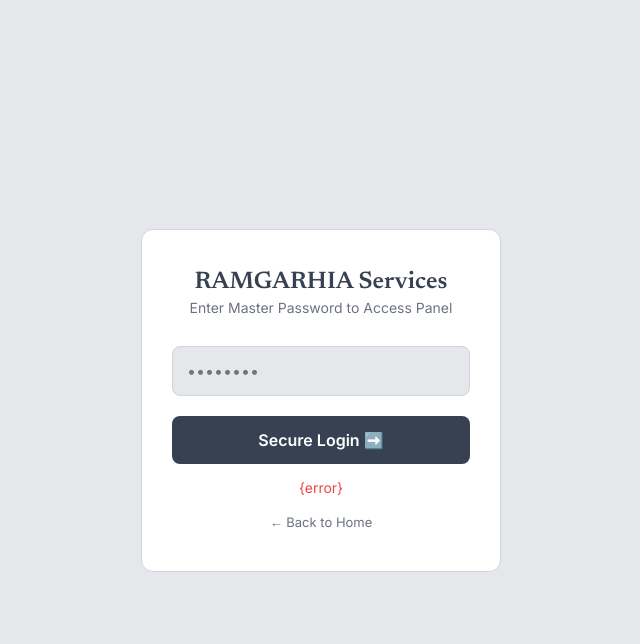
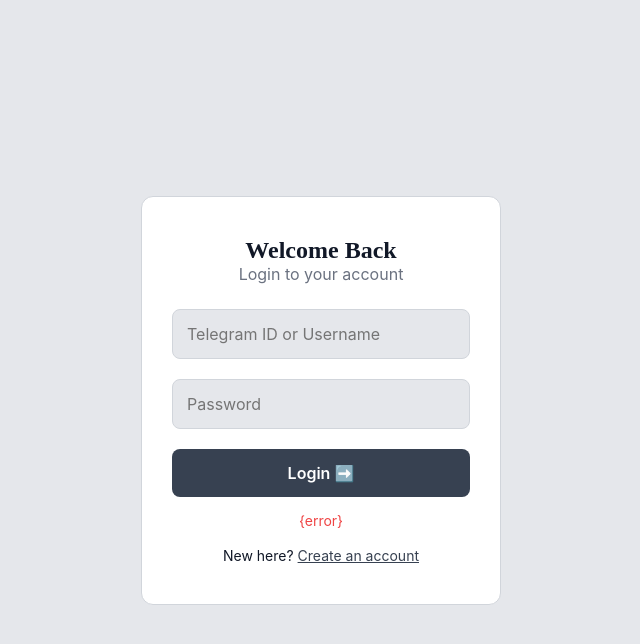
Before and after one commit to LKDlovepreet/New-Drama-Bot, a Python web app: template dashboard/templates/login.html in a window 1280 px wide. Shown: the top 644 px of the page, without its empty margins (319-959 px from the left). Run offline with Jinja, Linux system fonts and the light colour scheme; the template is opened without the code that fills it, so the values that code supplies are empty.

Commit message:
Update login.html

```diff
--- a/dashboard/templates/login.html
+++ b/dashboard/templates/login.html
@@ -4,24 +4,23 @@
     <meta charset="UTF-8">
     <meta name="viewport" content="width=device-width, initial-scale=1.0">
     <title>Login - RAMGARHIA Services</title>
-    <link href="https://fonts.googleapis.com/css2?family=Inter:wght@400;500;600&family=Newsreader:opsz,wght@6..72,600&display=swap" rel="stylesheet">
-    <link rel="stylesheet" href="/static/style.css?v=3.0">
+    <link rel="stylesheet" href="/static/style.css?v=5.0">
 </head>
 <body class="auth-body">
     <div class="auth-container">
         <div class="auth-box">
-            <div class="auth-header">
-                <h2 style="font-family: 'Newsreader', serif; color: var(--bg-header);">RAMGARHIA Services</h2>
-                <p>Enter Master Password to Access Panel</p>
-            </div>
+            <h2 style="font-family: 'Newsreader', serif;">Welcome Back</h2>
+            <p style="color:var(--text-muted); margin-bottom:25px;">Login to your account</p>
+
             <form action="/login" method="post">
                 <div class="input-group">
-                    <input type="password" name="passkey" placeholder="••••••••" required>
+                    <input type="text" name="login_id" placeholder="Telegram ID or Username" required>
+                    <input type="password" name="passkey" placeholder="Password" required>
                 </div>
-                <button type="submit" class="btn-primary">Secure Login ➡️</button>
+                <button type="submit" class="btn-primary">Login ➡️</button>
             </form>
             <p class="error-msg">{error}</p>
-            <a href="/" class="back-link">← Back to Home</a>
+            <p style="font-size:14px; margin-top:15px;">New here? <a href="/signup" style="color:var(--bg-header);">Create an account</a></p>
         </div>
     </div>
 </body>
```
